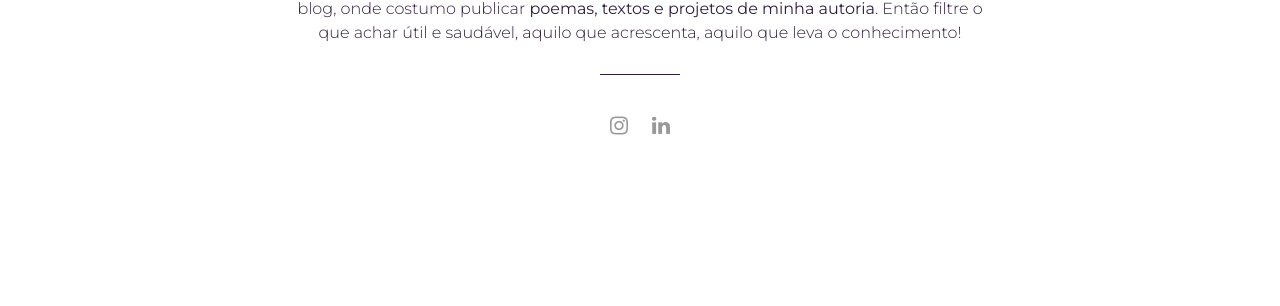
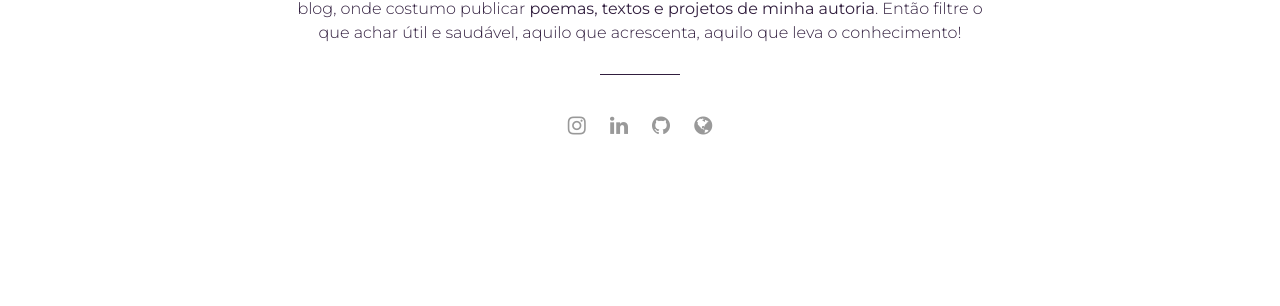
Before and after one commit to EscapeTheX/escapethex.github.io, a Jekyll site: the page built from _pages/about.html, in a window 1280 px wide. Shown: the part 408-714 px from the top of the page. Built offline with Jekyll 4.4.1, drawn with Linux system fonts in a browser that asks for light colours.

Commit message:
Redes Sociais /About

```diff
--- a/_pages/about.html
+++ b/_pages/about.html
@@ -13,15 +13,25 @@
     </section>
     <section class="about-body">
       <ul class="contact-list">
-      {% if site.instagram %}
+        {% if site.instagram %}
         <li class="instagram"><a href="https://instagram.com/{{site.instagram}}" target="_blank"><i class="fa fa-instagram"></i></a></li>
       {% else %}
         <li class="instagram"><a href="https://instagram.com/" target="_blank"><i class="fa fa-instagram" aria-hidden="true"></i></a></li>
       {% endif %}
-        {% if site.linkedin %}
-        <li class="linkedin"><a href="https://in.linkedin.com/in/{{site.linkedin}}" target="_blank"><i class="fa fa-linkedin"></i></a></li>
+      {% if site.linkedin %}
+        <li class="linkedin"><a href="https://linkedin.com/in/{{site.linkedin}}" target="_blank"><i class="fa fa-linkedin"></i></a></li>
       {% else %}
-        <li class="linkedin"><a href="https://in.linkedin.com/" target="_blank"><i class="fa fa-linkedin" aria-hidden="true"></i></a></li>
+        <li class="linkedin"><a href="https://linkedin.com/" target="_blank"><i class="fa fa-linkedin" aria-hidden="true"></i></a></li>
+      {% endif %}
+      {% if site.github %}
+        <li class="github"><a href="https://github.com/{{site.github}}" target="_blank"><i class="fa fa-github"></i></a></li>
+      {% else %}
+        <li class="github"><a href="https://github.com/" target="_blank"><i class="fa fa-github" aria-hidden="true"></i></a></li>
+      {% endif %}
+      {% if site.website %}
+        <li class="website"><a href="http://{{site.website}}" target="_blank"><i class="fa fa-globe"></i></a></li>
+      {% else %}
+        <li class="website"><a href="https://escapethex.netlify.app" target="_blank"><i class="fa fa-globe" aria-hidden="true"></i></a></li>
       {% endif %}
       </ul>
     </section> <!-- End About Body-->
```
